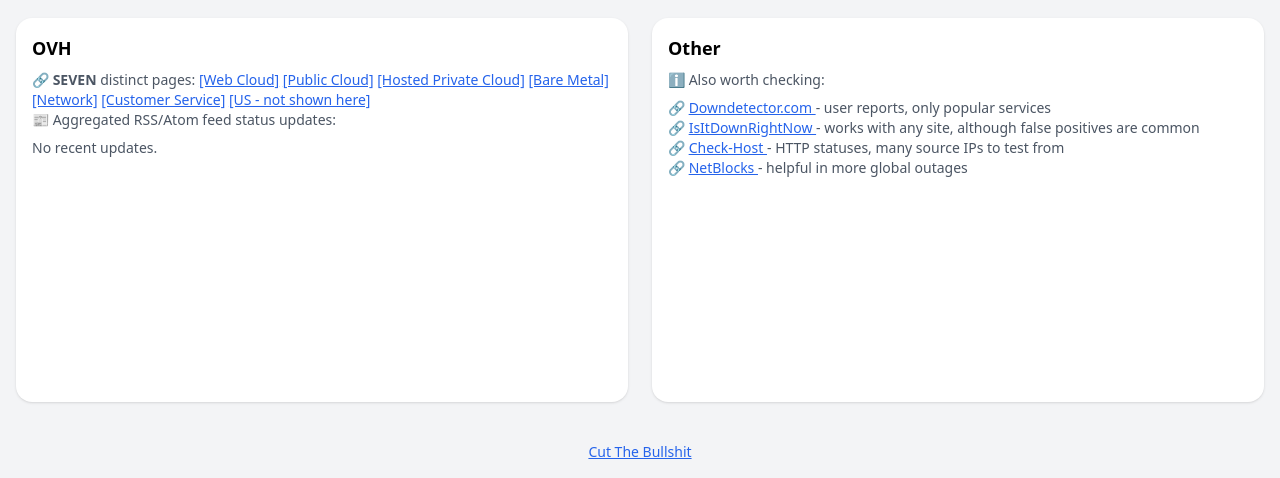
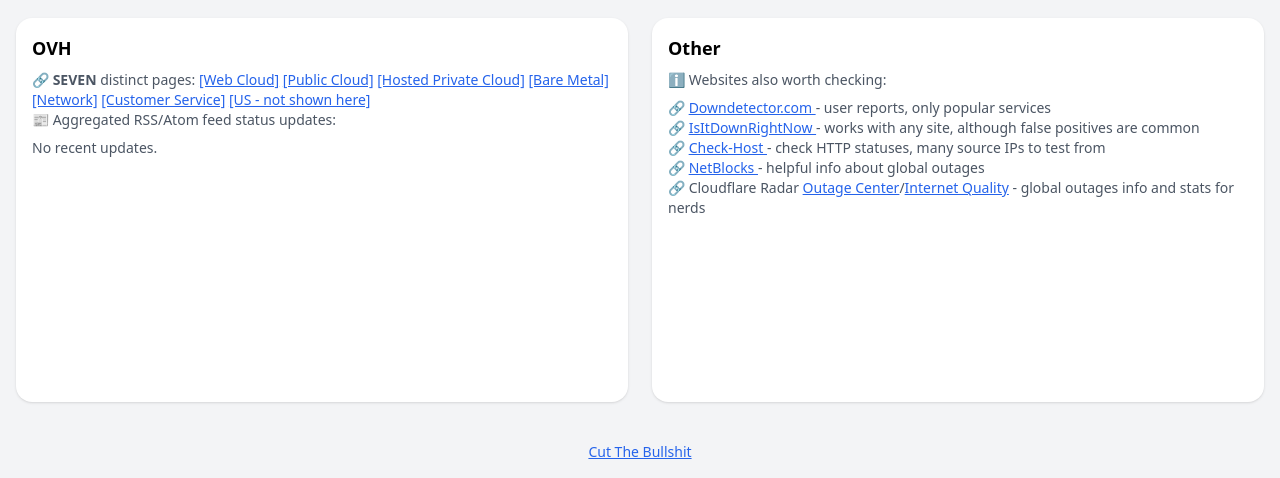
Before and after one commit to MrBoombastic/CutTheBullshit, a plain HTML site: page src/AllStatusPages/index.html in a window 1280 px wide. Shown: the part 1858-2336 px from the top of the page. Drawn offline with nearby package versions, Linux system fonts and the light colour scheme; no server answers.

Commit message:
feat(AllStatusPages): added Cloudflare Radar links

```diff
--- a/src/AllStatusPages/index.html
+++ b/src/AllStatusPages/index.html
@@ -88,7 +88,7 @@
     <div class="bg-white shadow rounded-2xl p-4">
         <h2 class="text-lg font-semibold mb-2">Other</h2>
         <div class="text-sm text-gray-600">
-            <p class="mb-2">ℹ️ Also worth checking:</p>
+            <p class="mb-2">ℹ️ Websites also worth checking:</p>
             <p>🔗 <a class="text-blue-600 underline" href="https://downdetector.com"
                     target="_blank">Downdetector.com </a>
                 - user reports, only popular services
@@ -97,9 +97,15 @@
                 works with any site, although false positives are common
             </p>
             <p>🔗 <a class="text-blue-600 underline" href="https://check-host.net/check-http"
-                    target="_blank">Check-Host </a>- HTTP statuses, many source IPs to test from</p>
+                    target="_blank">Check-Host </a>- check HTTP statuses, many source IPs to test from</p>
             <p>🔗 <a class="text-blue-600 underline" href="https://netblocks.org/"
-                    target="_blank">NetBlocks </a>- helpful in more global outages</p>
+                    target="_blank">NetBlocks </a>- helpful info about global outages</p>
+            <p>🔗 Cloudflare Radar <a class="text-blue-600 underline"
+                                     href="https://radar.cloudflare.com/outage-center?dateRange=1d"
+                                     target="_blank">Outage Center</a>/<a class="text-blue-600 underline"
+                                                                          href="https://radar.cloudflare.com/quality?dateRange=1d"
+                                                                          target="_blank">Internet
+                Quality</a> - global outages info and stats for nerds</p>
         </div>
     </div>
 
```
